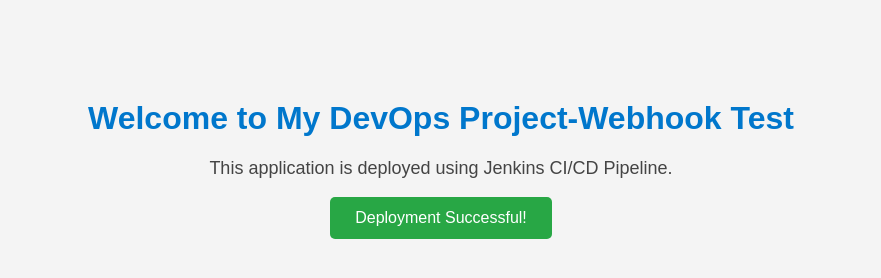
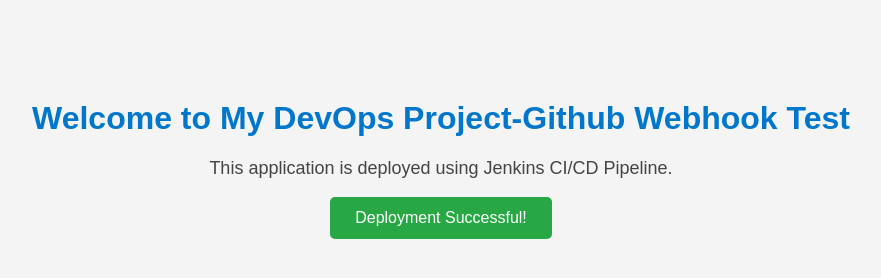
Before and after one commit to Chintamkeerthi/WebApplication-Devops, a plain HTML site: page index.html in a window 1280 px wide. Shown: the whole page, without its empty margins (199-1080 px from the left). Drawn offline with Linux system fonts and the light colour scheme.

Commit message:
Git webhook test

```diff
--- a/index.html
+++ b/index.html
@@ -9,7 +9,7 @@
 <body>
 
 <div class="container">
-    <h1>Welcome to My DevOps Project-Webhook Test</h1>
+    <h1>Welcome to My DevOps Project-Github Webhook Test</h1>
     <p>This application is deployed using Jenkins CI/CD Pipeline.</p>
 
     <button>Deployment Successful!</button>
```
